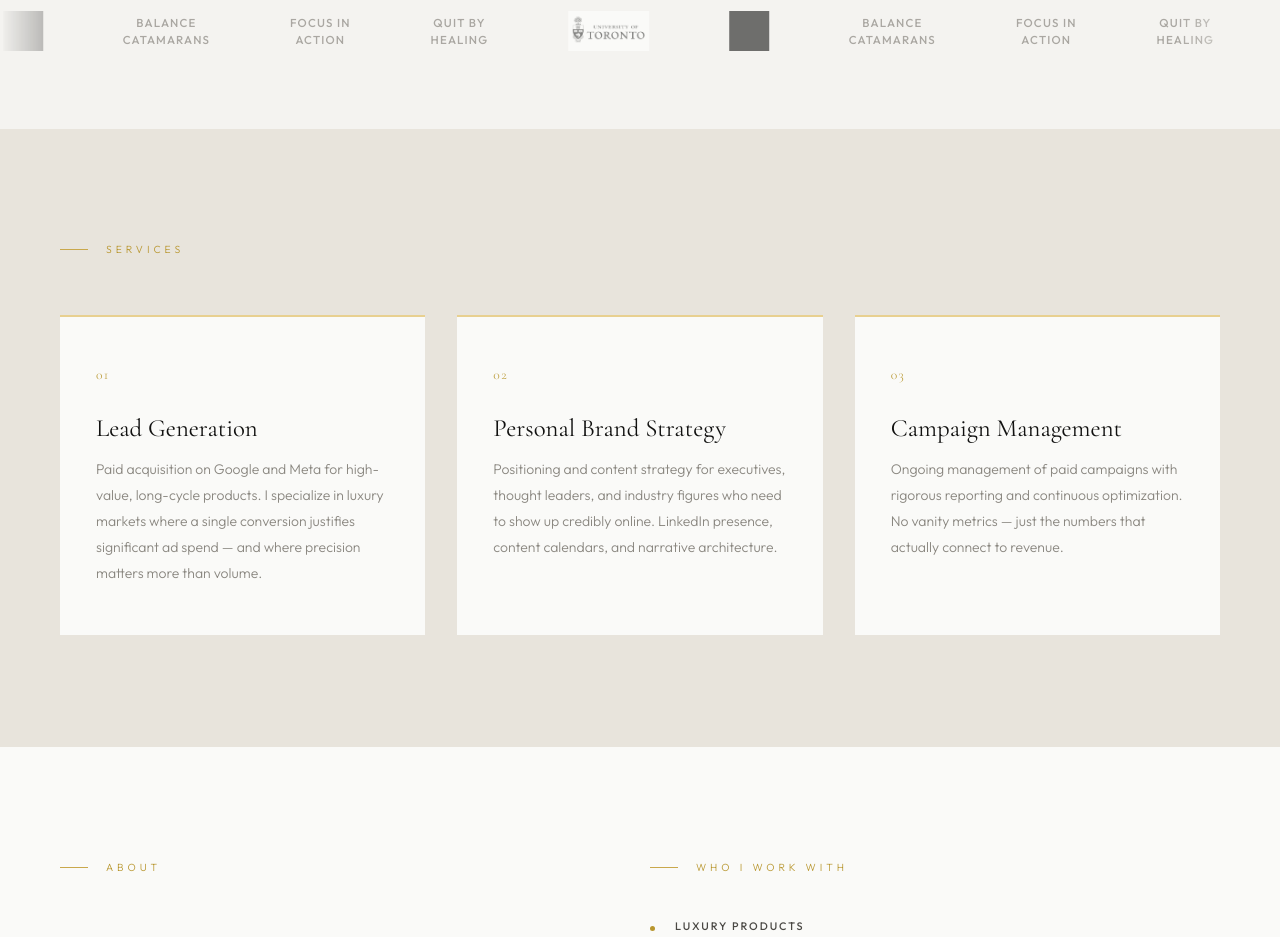
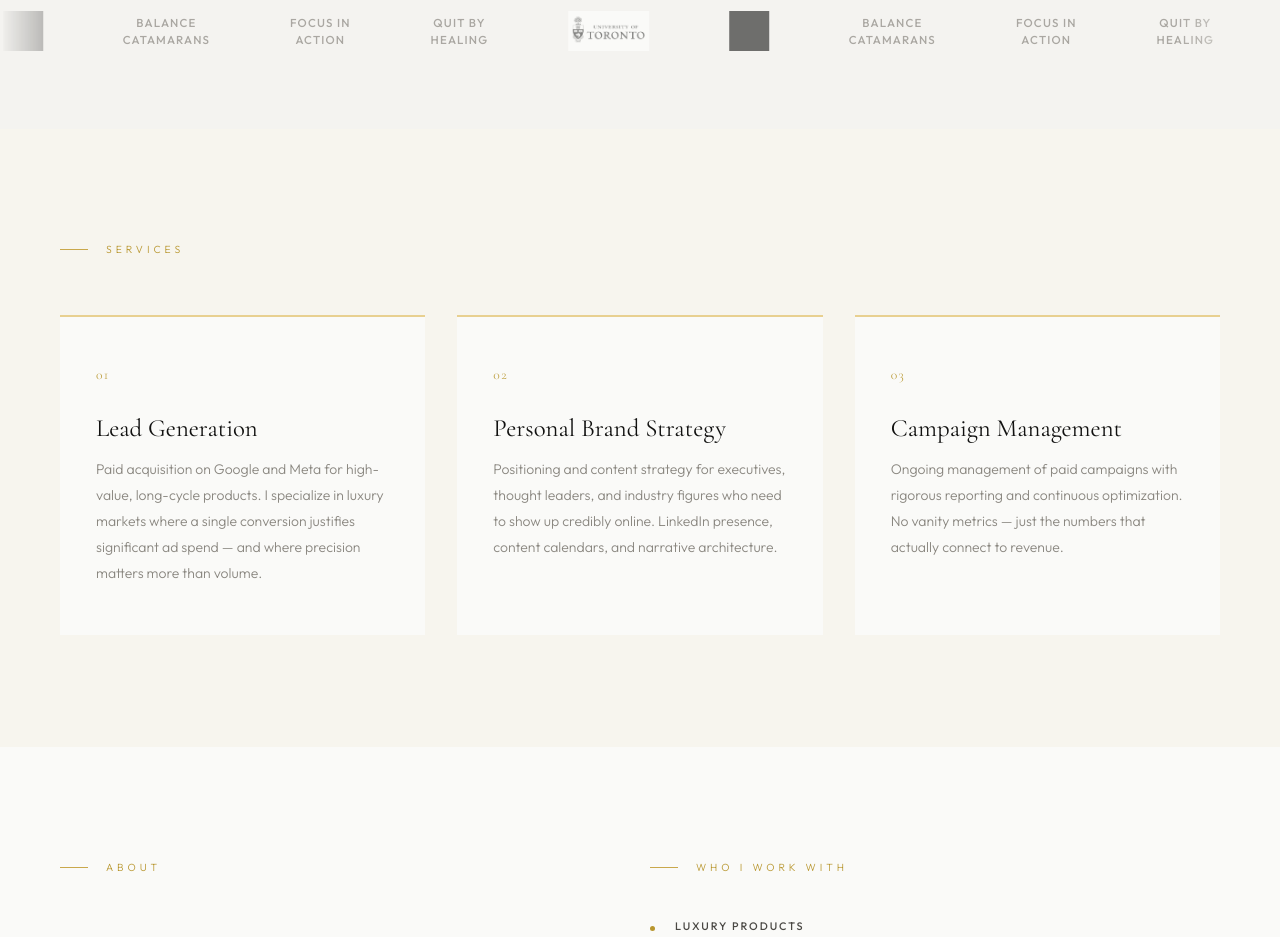
Before and after one commit to abhichandai/nava45, a Next.js app: page / in a window 1280 px wide. Shown: the part 1800-2737 px from the top of the page. Built offline with nearby package versions, Linux system fonts and the light colour scheme.

Commit message:
Services bg: Option C — gold wash

```diff
--- a/app/globals.css
+++ b/app/globals.css
@@ -293,7 +293,7 @@ section { padding: 112px 60px; }
 /* Refactoring UI: use background color differences instead of borders        */
 
 .work-section {
-  background: #E8E4DC;
+  background: color-mix(in srgb, #B8962E 5%, #FAFAF8);
 }
 
 /* No more grid gap lines — just side-by-side cards with spacing */
```
